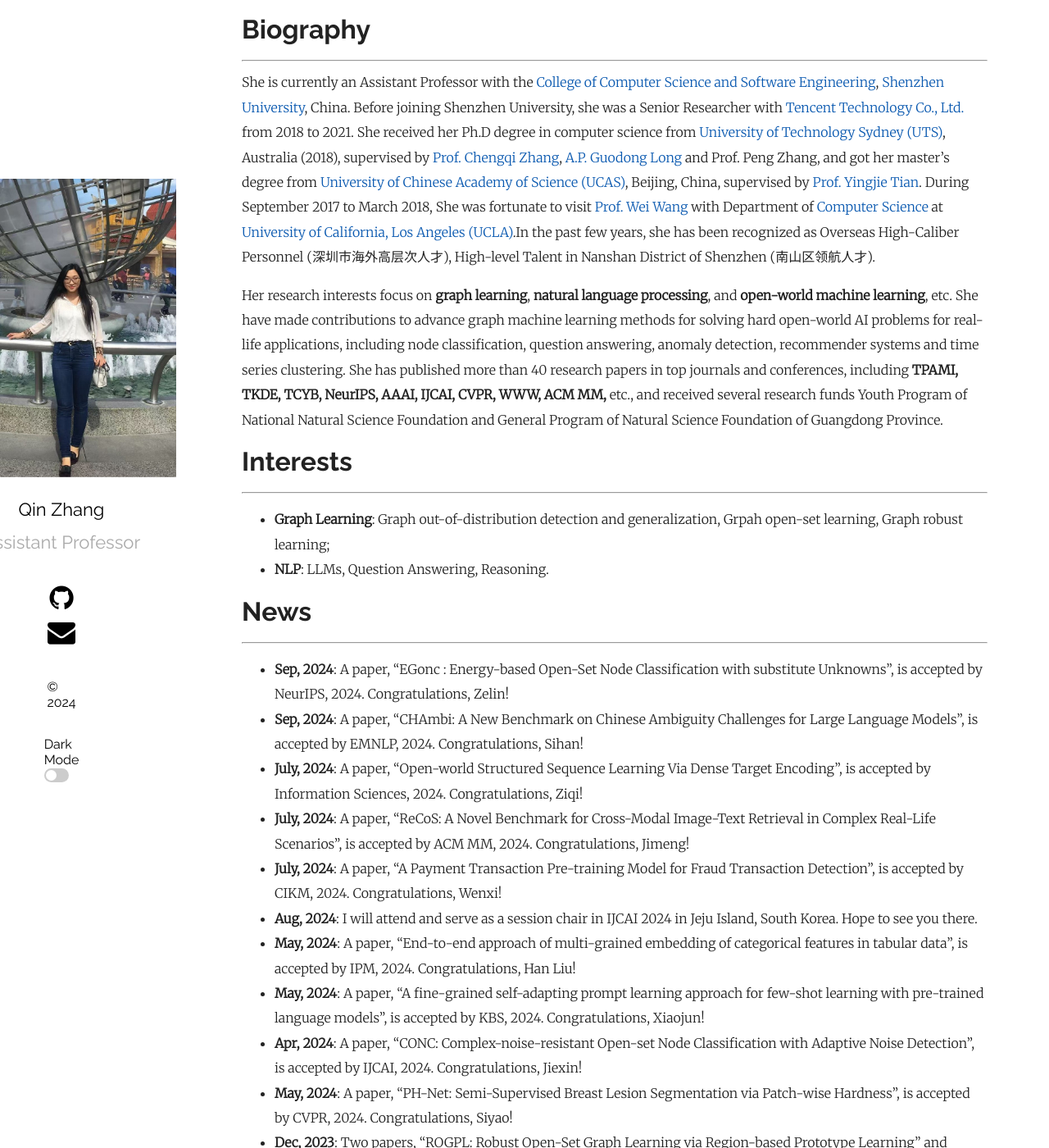
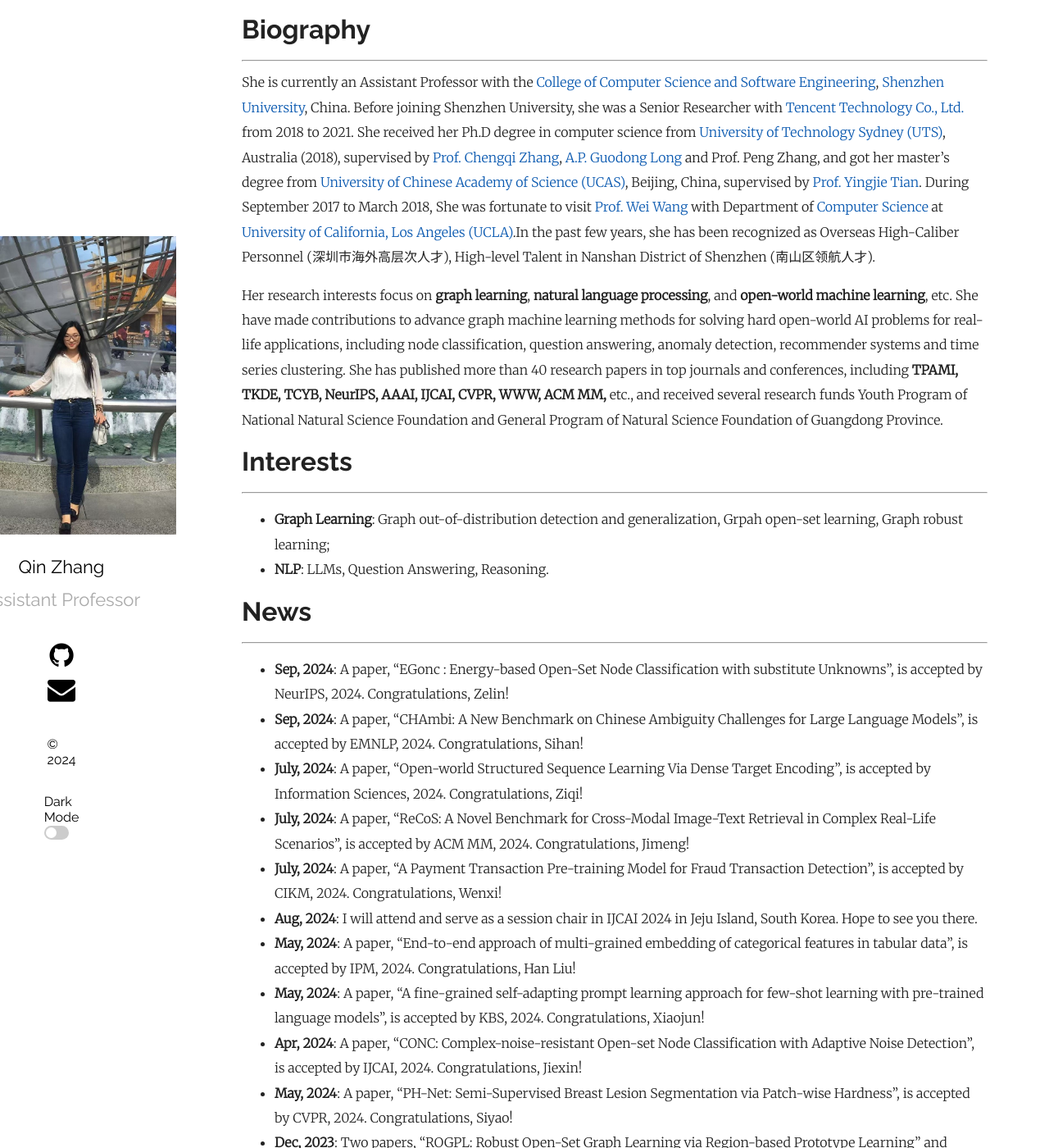
Before and after one commit to qinzhang11/qinzhang11.github.io, a Jekyll site: the page built from index.md, in a window 1280 px wide and 1400 px high. Shown: the whole window at 82% size. Built offline with Jekyll 4.4.1, drawn with Linux system fonts in a browser that asks for light colours.

Commit message:
Update plain.scss

```diff
--- a/_sass/plain.scss
+++ b/_sass/plain.scss
@@ -102,7 +102,8 @@ main {
     display: flex;
     height: 100vh;
     padding-bottom: 15vh;
-    padding-right: 50vh;
+    padding-right: 40vh;
+    padding-top: 10vh;
 
     @media screen and (max-width: $mobileW) {
       height: auto;
```
